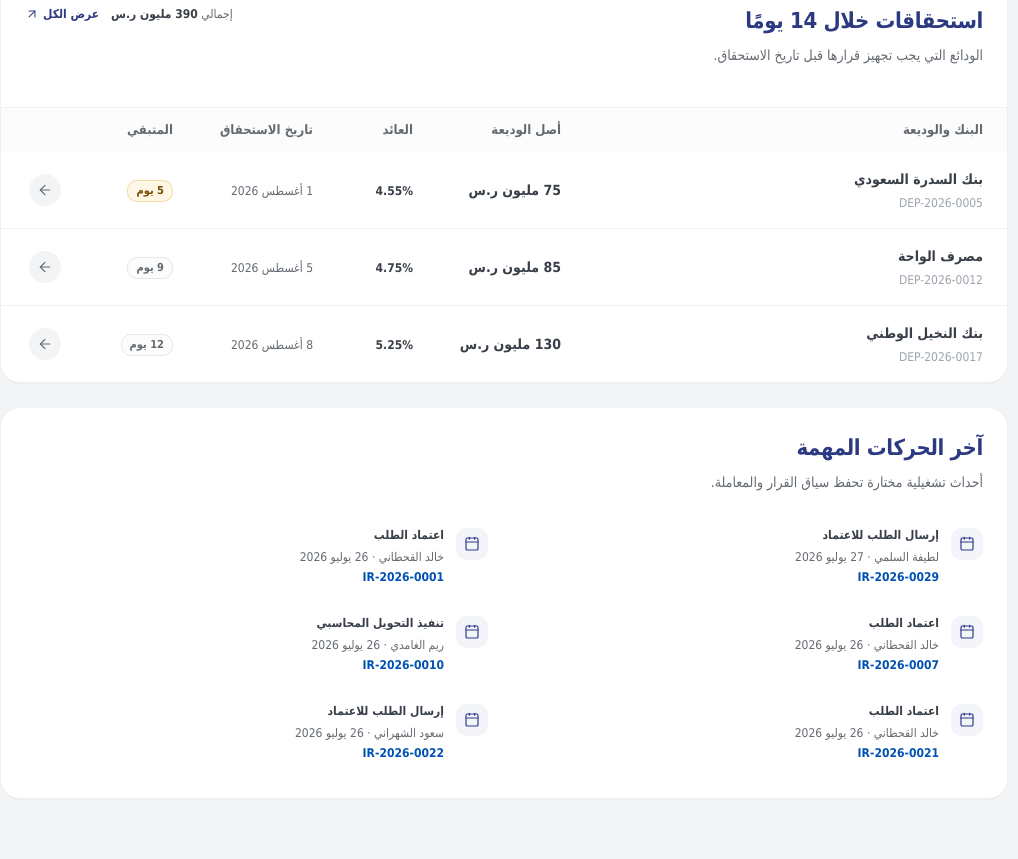
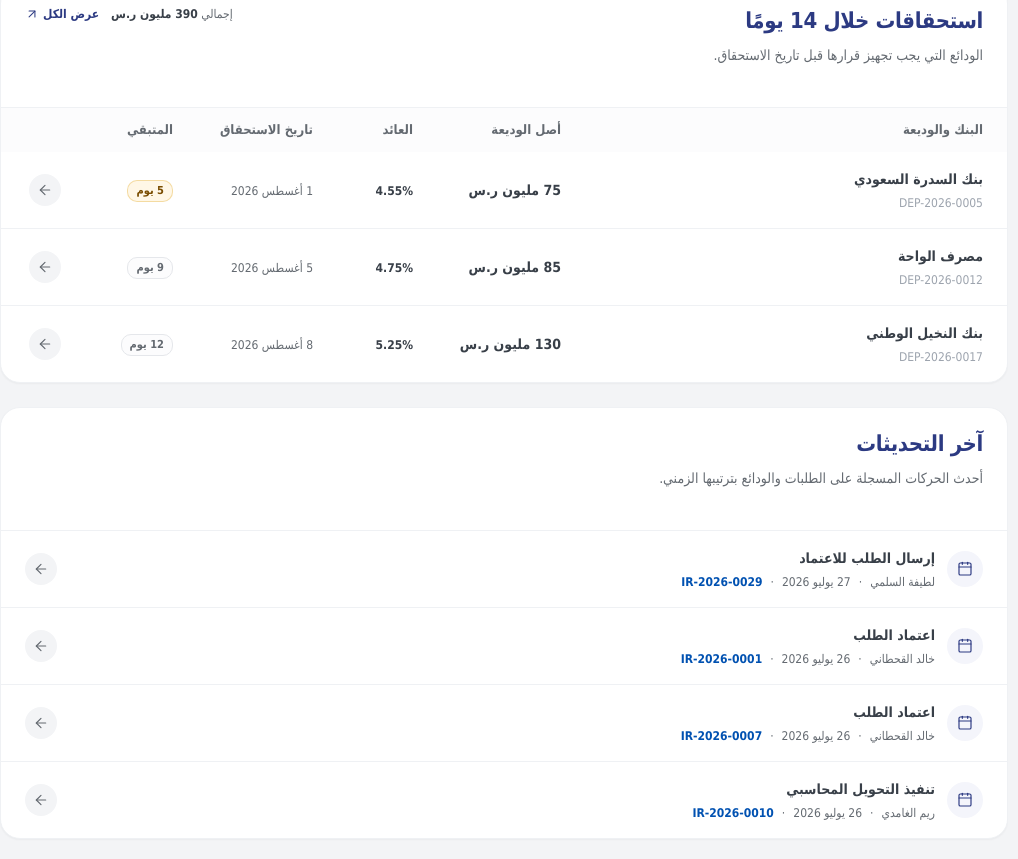
Before and after one commit to faenazi/ef-Deposit-management-prototype, a React (Vite) app in the folder src/: page / in a window 1280 px wide. Shown: the part 1398-2257 px from the top of the page, without its empty margins (0-1018 px from the left). Built offline with nearby package versions, Linux system fonts and the light colour scheme.

Commit message:
refactor(dashboard): simplify recent activity chronology

```diff
--- a/src/src/features/dashboard/RecentActivity.tsx
+++ b/src/src/features/dashboard/RecentActivity.tsx
@@ -1,4 +1,5 @@
 import {
+  ArrowLeft,
   Calendar,
   CheckCircle2,
   FileCheck,
@@ -32,23 +33,27 @@ const activityIcons: Record<string, LucideIcon> = {
 }
 
 export function RecentActivity({ summary }: { summary: DashboardSummary }) {
-  const activities = summary.recentActivity.slice(0, 6)
+  const activities = summary.recentActivity.slice(0, 4)
 
   return (
-    <Card>
-      <SectionHeading
-        title="آخر الحركات المهمة"
-        description="أحداث تشغيلية مختارة تحفظ سياق القرار والمعاملة."
-      />
+    <Card padding="none" className="overflow-hidden">
+      <div className="px-5 py-5 md:px-6">
+        <SectionHeading
+          className="mb-0"
+          title="آخر التحديثات"
+          description="أحدث الحركات المسجلة على الطلبات والودائع بترتيبها الزمني."
+        />
+      </div>
+
       {activities.length === 0 ? (
         <EmptyState
           icon={Calendar}
           title="لا يوجد نشاط مسجل"
           description="ستظهر الأحداث المهمة بعد بدء العمل على الطلبات."
-          className="py-8"
+          className="border-t border-divider-soft py-8"
         />
       ) : (
-        <ol className="grid gap-x-8 gap-y-1 md:grid-cols-2">
+        <ol className="divide-y divide-divider-soft border-t border-divider-soft">
           {activities.map((activity) => {
             const ActivityIcon = activityIcons[activity.activityType] ?? Calendar
             const href =
@@ -62,21 +67,27 @@ export function RecentActivity({ summary }: { summary: DashboardSummary }) {
               <li key={activity.id}>
                 <Link
                   to={href}
-                  className="group flex items-start gap-3 border-b border-border-default py-3 last:border-b-0 hover:text-action-primary"
+                  className="group grid grid-cols-[auto_minmax(0,1fr)_auto] items-center gap-3 px-5 py-4 transition-colors hover:bg-surface-raised md:px-6"
                 >
-                  <span className="mt-0.5 flex size-8 shrink-0 items-center justify-center rounded-md bg-surface-brand-muted text-action-primary">
+                  <span className="flex size-9 shrink-0 items-center justify-center rounded-full bg-surface-brand-muted text-action-primary">
                     <Icon icon={ActivityIcon} size="sm" />
                   </span>
+
                   <span className="min-w-0">
-                    <span className="block text-small font-semibold text-text-primary group-hover:text-action-primary">
+                    <span className="block truncate text-body font-semibold text-text-primary group-hover:text-action-primary">
                       {activity.description}
                     </span>
-                    <span className="mt-1 block text-small text-text-secondary">
-                      {activity.actor} · {formatDate(activity.timestamp)}
+                    <span className="mt-1 flex flex-wrap items-center gap-x-2 gap-y-1 text-small text-text-secondary">
+                      <span>{activity.actor}</span>
+                      <span aria-hidden="true">·</span>
+                      <span>{formatDate(activity.timestamp)}</span>
+                      <span aria-hidden="true">·</span>
+                      <bdi className="font-semibold text-action-secondary">{activity.entityId}</bdi>
                     </span>
-                    <bdi className="mt-0.5 block text-small font-semibold text-action-secondary">
-                      {activity.entityId}
-                    </bdi>
+                  </span>
+
+                  <span className="flex size-8 items-center justify-center rounded-full bg-canvas text-text-secondary group-hover:bg-surface-brand-soft group-hover:text-action-primary">
+                    <Icon icon={ArrowLeft} size="sm" />
                   </span>
                 </Link>
               </li>
```
